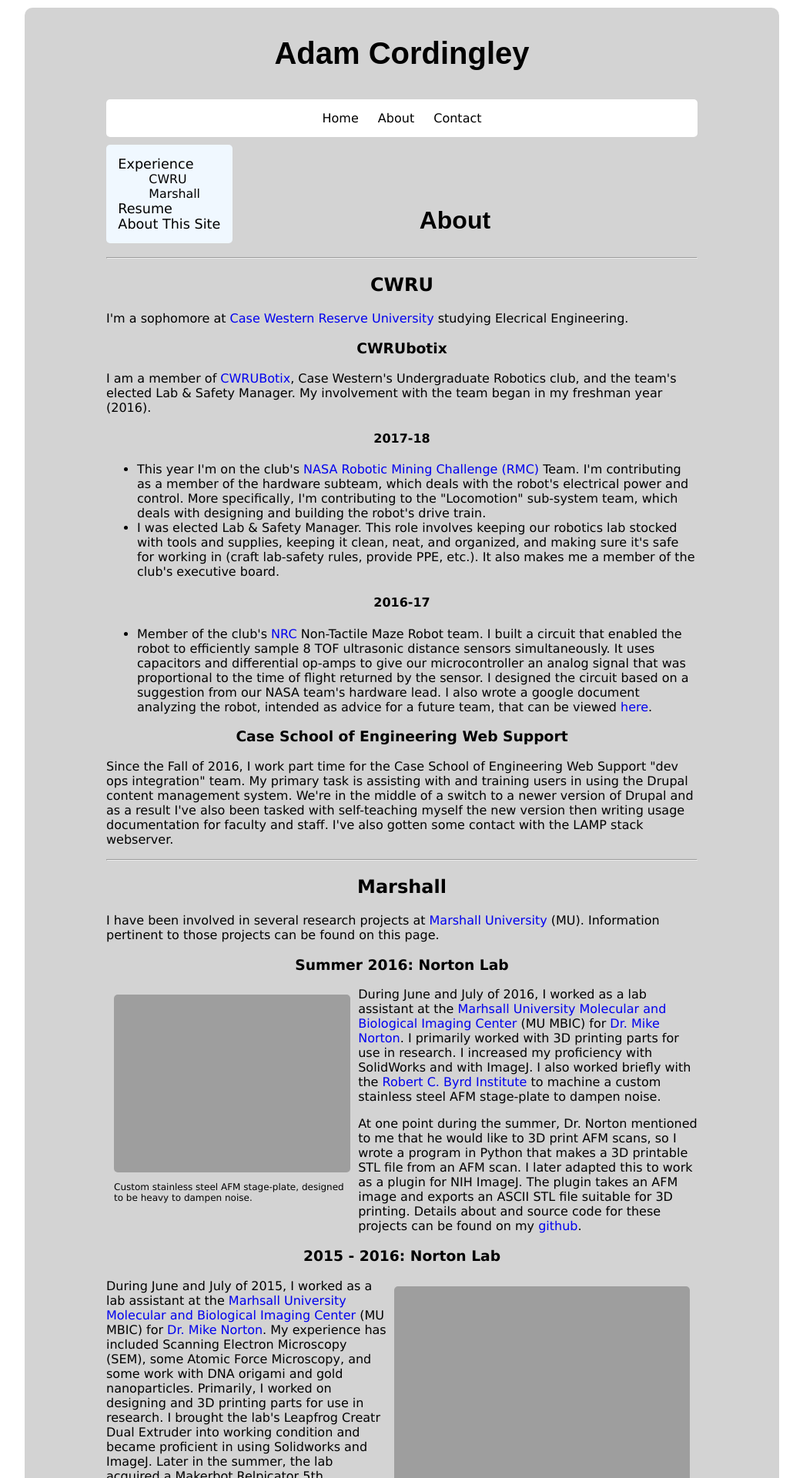
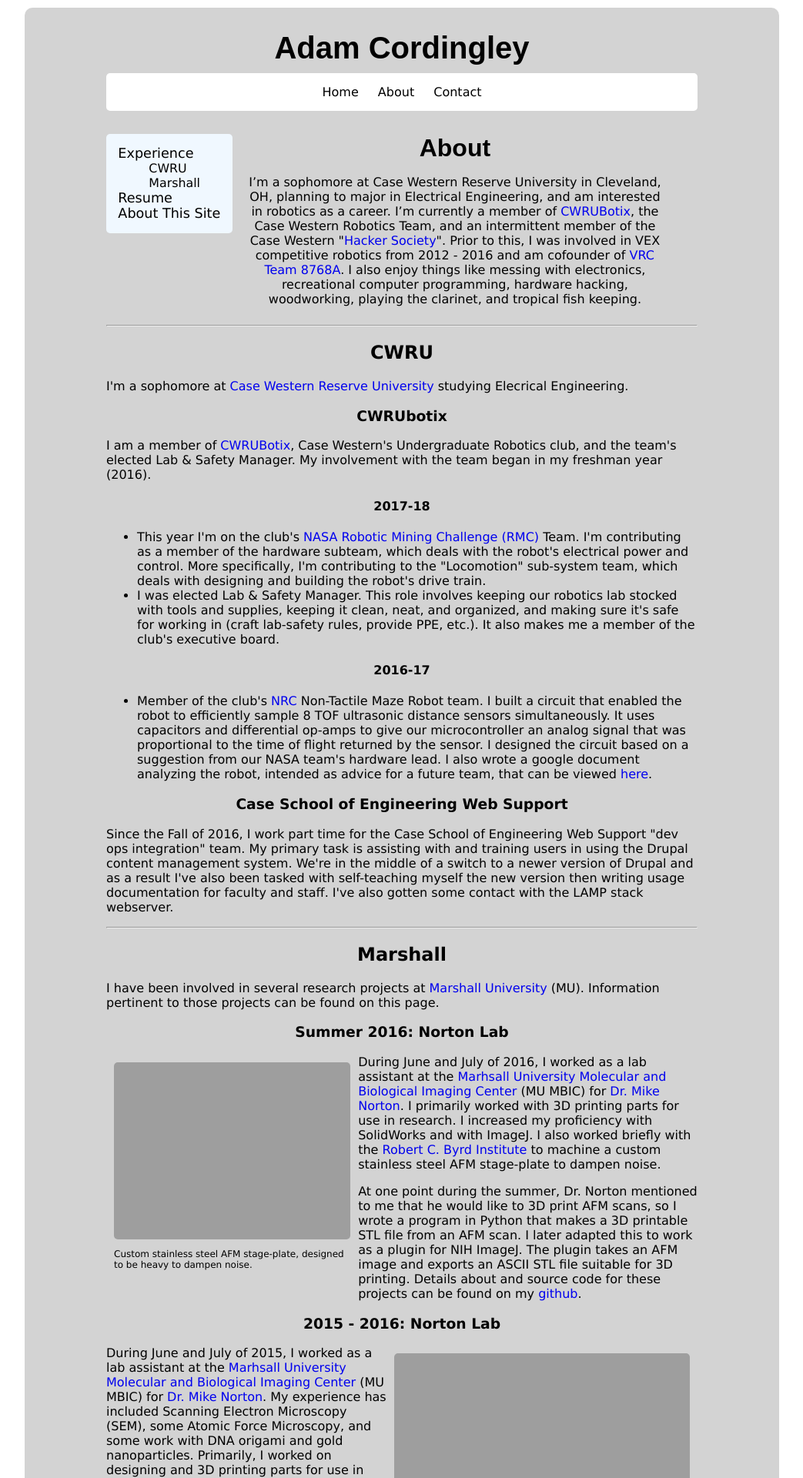
Before and after one commit to AdamC19/AdamC19.github.io, a Jekyll site: the page built from about.html, in a window 1280 px wide. Shown: the top 1920 px of the page at 77% size, without its empty margins (118-1161 px from the left). Built offline with Jekyll 4.4.1, drawn with Linux system fonts in a browser that asks for light colours; comment, search, counter and statistics services are not loaded.

Commit message:
Migrate text from Home to About, improve alignment on About page

```diff
--- a/about.html
+++ b/about.html
@@ -16,10 +16,16 @@
 	<li><a href="about.html#site">About This Site</a></li>
 </ul>
 
+<div class="center-about">
+	<h1 class="center-all">{{ page.title }}</h1>
 
-<h1 class="center-about">{{ page.title }}</h1>
+	<p class="center-all">I&rsquo;m a sophomore at Case Western Reserve University in Cleveland, OH, planning to major in Electrical Engineering, and am interested in robotics as a career. I&rsquo;m currently a member of <a href="http://cwrubotix.case.edu" target="_blank">CWRUBotix</a>, the Case Western Robotics Team, and an intermittent member of the Case Western &quot;<a href="http://hacsoc.org" target="_blank">Hacker Society</a>&quot;. Prior to this, I was involved in VEX competitive robotics from 2012 - 2016 and am cofounder of <a href="http://backdrive.github.io/" target="_blank">VRC Team 8768A</a>. I also enjoy things like messing with electronics, recreational computer programming, hardware hacking, woodworking, playing the clarinet, and tropical fish keeping.</p>
+
+</div>
 
 <hr />
+
+
 <h2 id="cwru" class="center-all">CWRU</h2>
 <p>
 I&apos;m a sophomore at <a href="http://case.edu" target="_blank">Case Western Reserve University</a> studying Elecrical Engineering.
--- a/index.html
+++ b/index.html
@@ -2,7 +2,4 @@
 layout:	default
 title: 	Home
 ---
-<p class="center-all">Welcome to my personal website. On this site, you can find information pertinent to my interests, projects, and whatever else I feel like putting on here.
-</p>
-
-<p class="center-all">I&rsquo;m a sophomore at Case Western Reserve University in Cleveland, OH, planning to major in Electrical Engineering, and am interested in robotics as a career. I&rsquo;m currently a member of <a href="http://cwrubotix.case.edu" target="_blank">CWRUBotix</a>, the Case Western Robotics Team, and an intermittent member of the Case Western &quot;<a href="http://hacsoc.org" target="_blank">Hacker Society</a>&quot;. Prior to this, I was involved in VEX competitive robotics from 2012 - 2016 and am cofounder of <a href="http://backdrive.github.io/" target="_blank">VRC Team 8768A</a>. I also enjoy things like messing with electronics, recreational computer programming, hardware hacking, woodworking, playing the clarinet, and tropical fish keeping.</p>
+<p class="center-all">Welcome to my personal website. On this site, you can find information pertinent to my interests, projects, and whatever else I feel like putting here.</p>
--- a/style.css
+++ b/style.css
@@ -14,6 +14,7 @@
 .center-about{
 	width 		: 70%;
 	text-align 	: center;
+	display 	: inline-block;
 }
 
 body {
@@ -40,6 +41,8 @@
 h1{
 	font-family 	: Arial, Helvetica, sans-serif;
 	display 	: inline-block;
+	margin-top 	: 20px;
+	margin-bottom 	: 0px;
 }
 
 div#nav {
@@ -107,10 +110,11 @@
 	font-size 		: 1.1em;
 	text-align 		: left;
 	max-width 		: 21%;
-	margin 			: 0px 2% 0px 0px;
+	margin 			: 20px 2% 0px 0px;
 	padding 		: 2%;
 	border-radius 		: 5px;
 	background 		: aliceblue;
+	vertical-align 		: top;
 }
 
 ul.quicklinks > ul {
```
